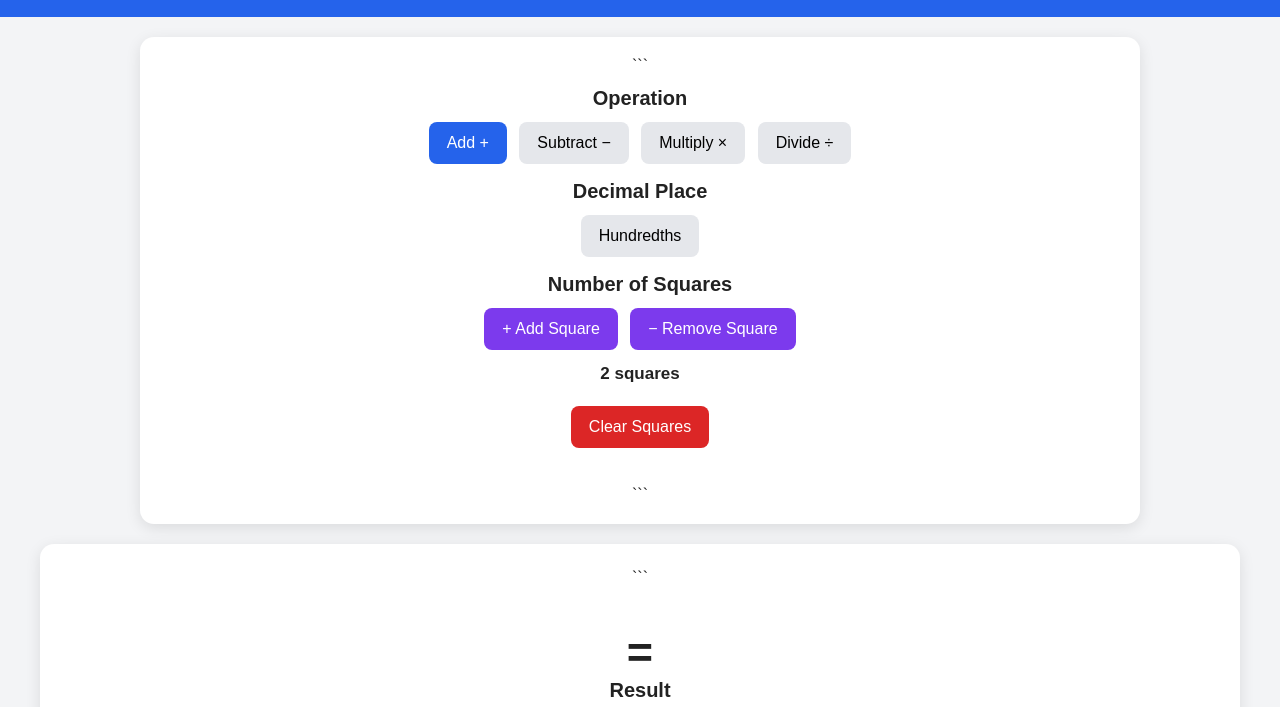
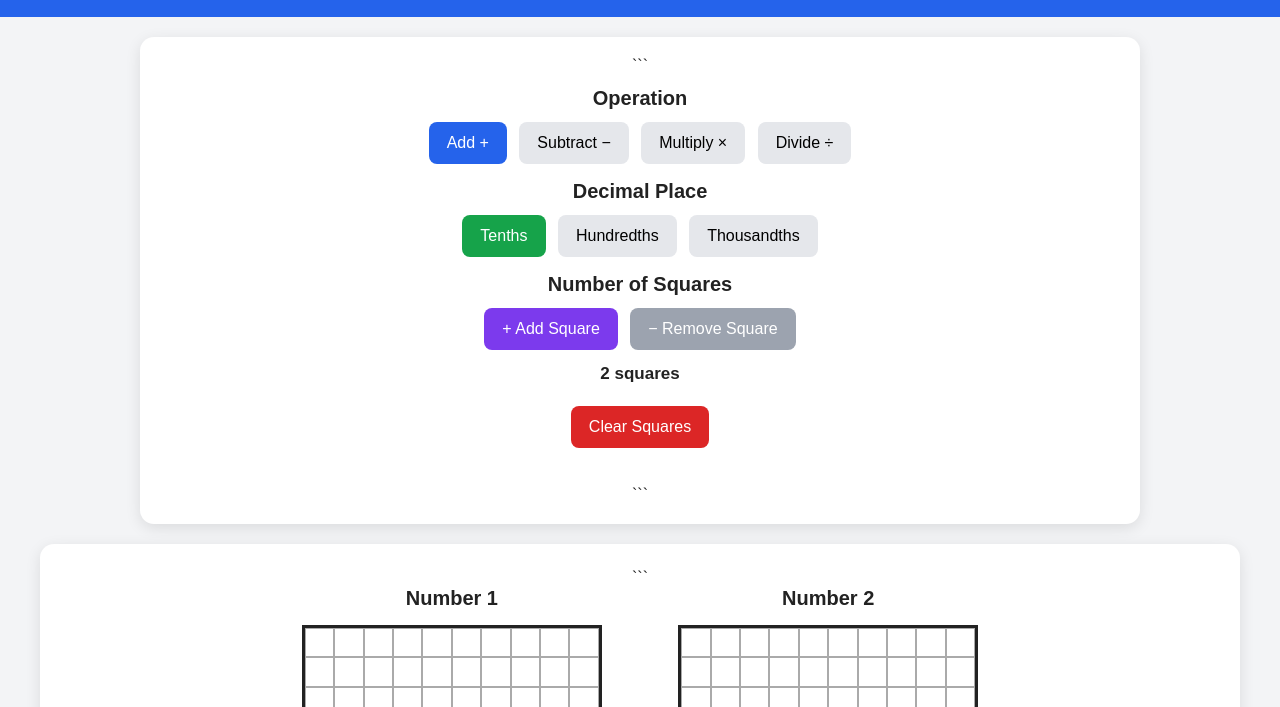
Before and after one commit to emmetsteill0-cyber/decimalsquares, a plain HTML site: page index.html in a window 1280 px wide. Shown: the part 81-788 px from the top of the page. Drawn offline with Linux system fonts and the light colour scheme.

Commit message:
Update index.html

```diff
--- a/index.html
+++ b/index.html
@@ -243,8 +243,16 @@ button {
 
 <h2>Decimal Place</h2>
 
+<button id="tenthsBtn" class="place selected">
+    Tenths
+</button>
+
 <button id="hundredthsBtn" class="place">
     Hundredths
+</button>
+
+<button id="thousandthsBtn" class="place">
+    Thousandths
 </button>
 
 <h2>Number of Squares</h2>
```
